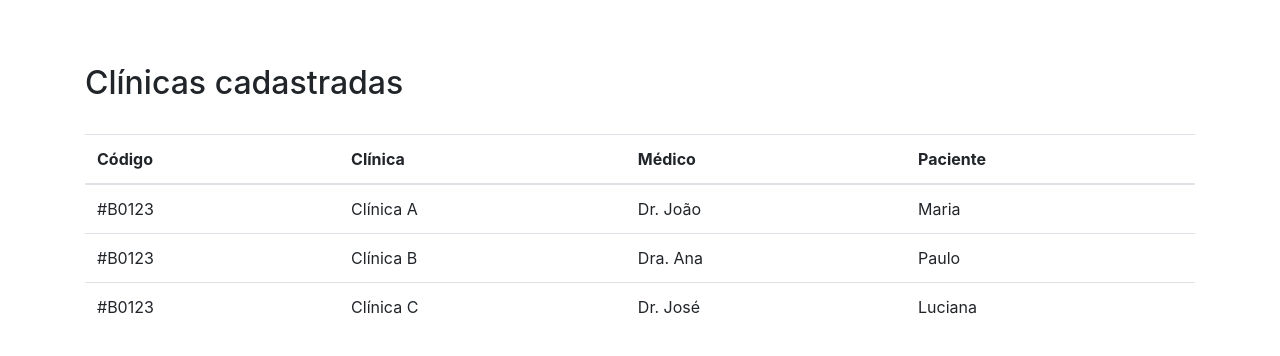
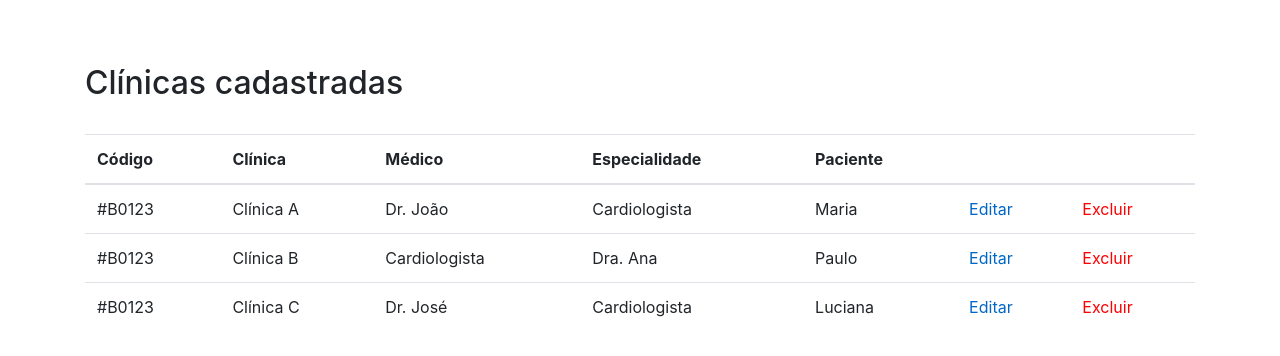
Before and after one commit to dEgito/IAAD-Clinicas-Medicas, a Django app: page /home/ in a window 1280 px wide. Shown: the part 56-412 px from the top of the page. Run offline with Django 4.2, Linux system fonts and the light colour scheme; some libraries are stand-ins or nearby versions.

Commit message:
fix: cria adiciona CTA pra edição e delete

```diff
--- a/clinicasmedicas/models.py
+++ b/clinicasmedicas/models.py
@@ -20,8 +20,6 @@ class Medico(models.Model):
     email = models.CharField(max_length=40, unique=True)
     cod_espec = models.ForeignKey(Especialidade, on_delete=models.CASCADE)
 
-
-
 class ClinicaMedico(models.Model):
     cod_cli = models.ForeignKey(Clinica, on_delete=models.CASCADE)
     cod_med = models.ForeignKey(Medico, on_delete=models.CASCADE)
--- a/clinicasmedicas/templates/index.html
+++ b/clinicasmedicas/templates/index.html
@@ -80,7 +80,10 @@
             <th>Código</th>
             <th>Clínica</th>
             <th>Médico</th>
+            <th>Especialidade</th>
             <th>Paciente</th>
+            <th></th>
+            <th></th>
           </tr>
         </thead>
         <tbody>
@@ -88,19 +91,28 @@
             <td>#B0123</td>
             <td>Clínica A</td>
             <td>Dr. João</td>
+            <td>Cardiologista</td>
             <td>Maria</td>
+            <td><a href="#" style="color: #0067c7;">Editar</a></td>
+            <td><a href="#" style="color: #ff0000;">Excluir</a></td>
           </tr>
           <tr>
             <td>#B0123</td>
             <td>Clínica B</td>
+            <td>Cardiologista</td>
             <td>Dra. Ana</td>
             <td>Paulo</td>
+            <td><a href="#" style="color: #0067c7;">Editar</a></td>
+            <td><a href="#" style="color: #ff0000;">Excluir</a></td>
           </tr>
           <tr>
             <td>#B0123</td>
             <td>Clínica C</td>
             <td>Dr. José</td>
+            <td>Cardiologista</td>
             <td>Luciana</td>
+            <td><a href="#" style="color: #0067c7;">Editar</a></td>
+            <td><a href="#" style="color: #ff0000;">Excluir</a></td>
           </tr>
         </tbody>
       </table>
--- a/clinicasmedicas/templates/medicoform.html
+++ b/clinicasmedicas/templates/medicoform.html
@@ -67,7 +67,7 @@
         <div class="rect rect-2"></div>
         <div class="rect rect-3"></div>
         <div class="rect rect-4"></div>
-      </div>
+    </div>
   <div class="container mt-4">
     <div class="container mt-5">
         <h2 class="text-center mb-4">Cadastrar novo médico</h2>
```
